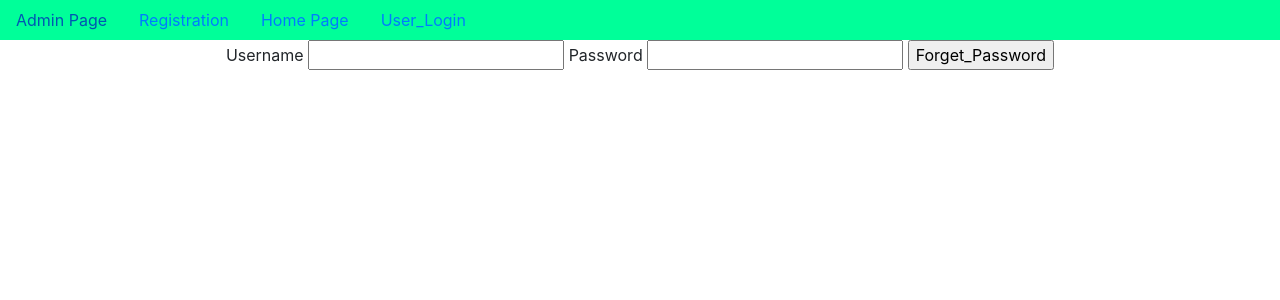
After one commit to racharlamythily4/30-User_Registration, a Django app: page /Forget_Password/ in a window 1280 px wide. The commit adds this page. Shown: the top 300 px of the page. Run offline with Django 4.2, Linux system fonts and the light colour scheme; parts of the project's set-up code (start-up, migrations or seed data) failed here and were passed over.

Commit message:
first commit

```diff
--- a/app/views.py
+++ b/app/views.py
@@ -63,3 +63,41 @@ def user_login(request):
 def user_logout(request):
     logout(request)
     return HttpResponseRedirect(reverse('home'))
+
+@login_required
+def profile_display(request):
+    username=request.session.get('username')
+    uo=User.objects.get(username=username)
+    po=Profile.objects.get(username=uo)
+    d={'uo':uo,'po':po}
+    return render(request,'display_profile.html',d)
+
+@login_required
+def change_password(request):
+    if request.method=='POST':
+        pw=request.POST['pw']
+        un=request.session.get('username')
+        uo=User.objects.get(username=un)
+        uo.set_password(pw)
+        uo.save()
+
+        return HttpResponse('Password Changed Succesfully')
+    return render(request,'change_password.html')
+
+
+def Forget_Password(request):
+    if request.method=='POST':
+        un=request.POST['un']
+        pw=request.POST['pw']
+        LUO=User.objects.filter(username=un)
+
+        if LUO:
+            uo=LUO[0]
+            uo.set_password(pw)
+            uo.save()
+            return HttpResponse('Password reset successfully')
+        else:
+            return HttpResponse('Username is not available')
+
+
+    return render(request,'Forget_Password.html')
--- a/project30/urls.py
+++ b/project30/urls.py
@@ -25,7 +25,10 @@ urlpatterns = [
     path('registration/',registration,name='registration'),
     path('user_login/',user_login,name='user_login'),
     path('home/',home,name='home'),
-    path('user_logout/',user_logout,name='user_logout')
+    path('user_logout/',user_logout,name='user_logout'),
+    path('profile_display/',profile_display,name='profile_display'),
+    path('change_password/',change_password,name='change_password'),
+    path('Forget_Password/',Forget_Password,name='Forget_Password'),
 
 
 
--- /dev/null
+++ b/templates/Forget_Password.html
@@ -0,0 +1,16 @@
+{% extends 'dummy.html' %}
+
+{% block title %}
+<title>Forget_Password</title>
+{% endblock %}
+
+{% block body_block %}
+<form method="POST">
+{% csrf_token %}
+<label for="un">Username</label>
+<input type="text" name="un" id="un">
+<label for="pw">Password</label>
+<input type="text" name="pw" id="pw">
+<input type="submit" value="Forget_Password">
+</form>
+{% endblock %}
--- a/templates/dummy.html
+++ b/templates/dummy.html
@@ -21,7 +21,10 @@
             <a href="{% url 'home' %}" class="nav-link">Home Page</a>
 
             {% if user.is_authenticated %}
+
             <a href="{% url 'user_logout' %}" class="nav-link">User_logout</a>
+            <a href="{% url 'change_password' %}" class="nav-link">Change_Password</a>
+            <a href="{% url 'profile_display' %}" class="nav-link">Profile_Display</a>
             {% else %}
             <a href="{% url 'user_login' %}" class="nav-link">User_Login</a>
             {% endif %}
```
Also changed, not shown: templates/change_password.html (added, +15 -0 lines), templates/display_profile.html (added, +13 -0 lines), db.sqlite3, 1 other file.
